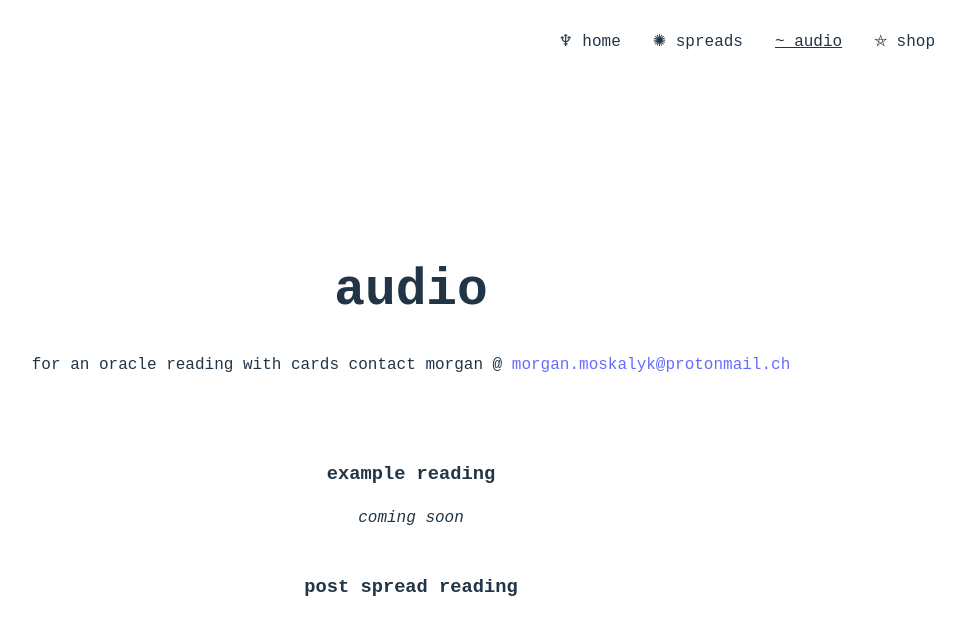
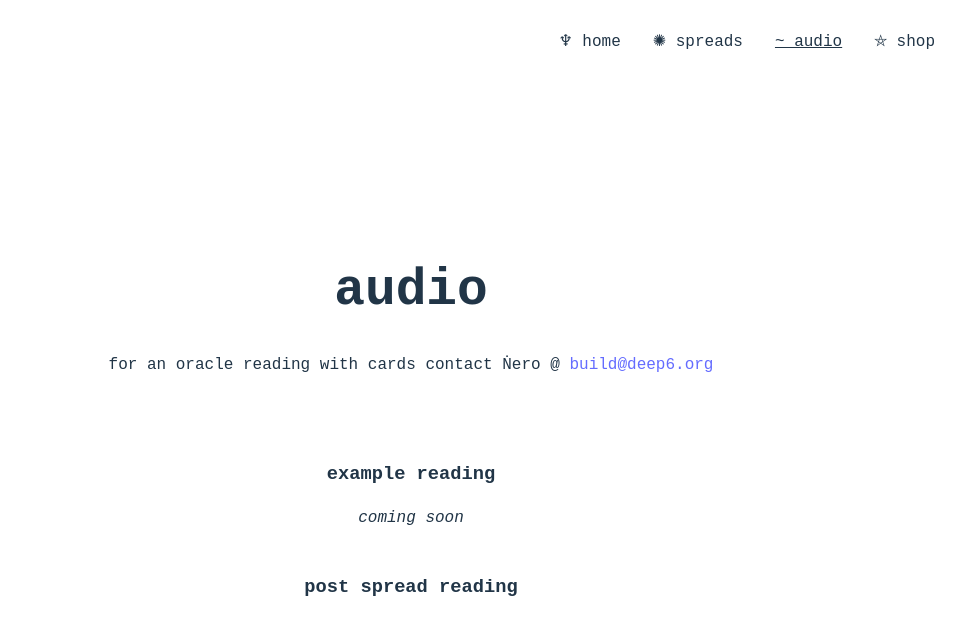
Before and after one commit to moskalyk/deep6org, a React (Vite) app: page / in a window 1280 px wide. Both pictures are taken after a click on the element "~ audio". Shown: the top 634 px of the page, without its empty margins (229-1194 px from the left). Built offline with nearby package versions, Linux system fonts and the light colour scheme.

Commit message:
Update contact information in App.tsx

```diff
--- a/src/App.tsx
+++ b/src/App.tsx
@@ -94,7 +94,7 @@ const AudioView = () => {
     <>
       <div style={{maxWidth: detectMob() &&'500px'}}>
       <h1>audio</h1>
-      <p>for an oracle reading with cards contact morgan @ <a href="mailto:morgan.moskalyk@protonmail.ch">morgan.moskalyk@protonmail.ch</a></p>
+      <p>for an oracle reading with cards contact Ṅero @ <a href="mailto:build@deep6.org">build@deep6.org</a></p>
       <br/>
       <br/>
       <h3>example reading </h3>
@@ -139,8 +139,8 @@ const ShopView = () => {
       <br/>
       <img style={{width: '30%'}} src={oracleCardShowcase} />
       <p>each deck is packaged with a unique cloth that can be used to read the cards in a spread</p>
-      <p>please organize an order & e-transfer via email with morgan moskalyk <br/> owner of versus energy innovations inc., the company behind the cards</p>
-      <p>email: morgan.moskalyk@protonmail.ch</p>
+      <p>please organize an order & e-transfer via email with Ṅero moskalyk <br/> owner of Versus Energy Innovations inc., the company behind the cards</p>
+      <p>email: build@deep6.org</p>
       <br/>
       <i>deck introductory</i>
       <br/>
```
